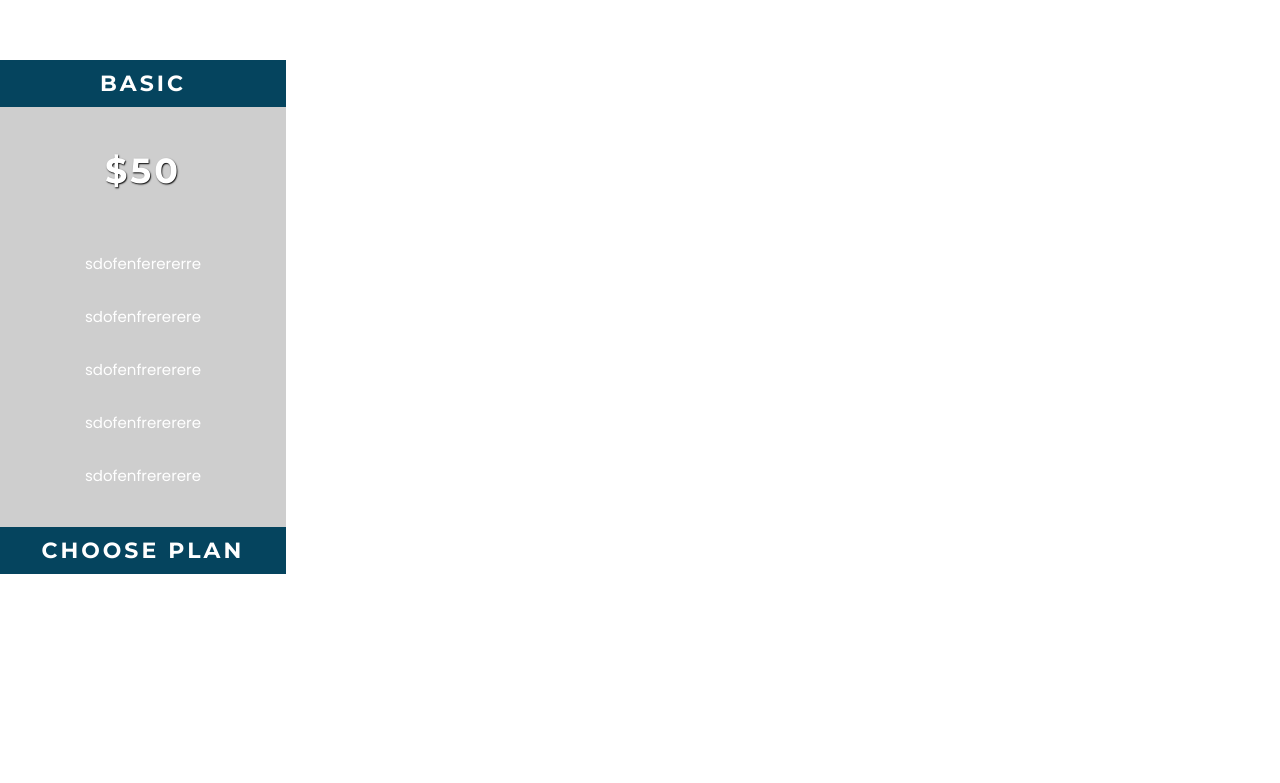
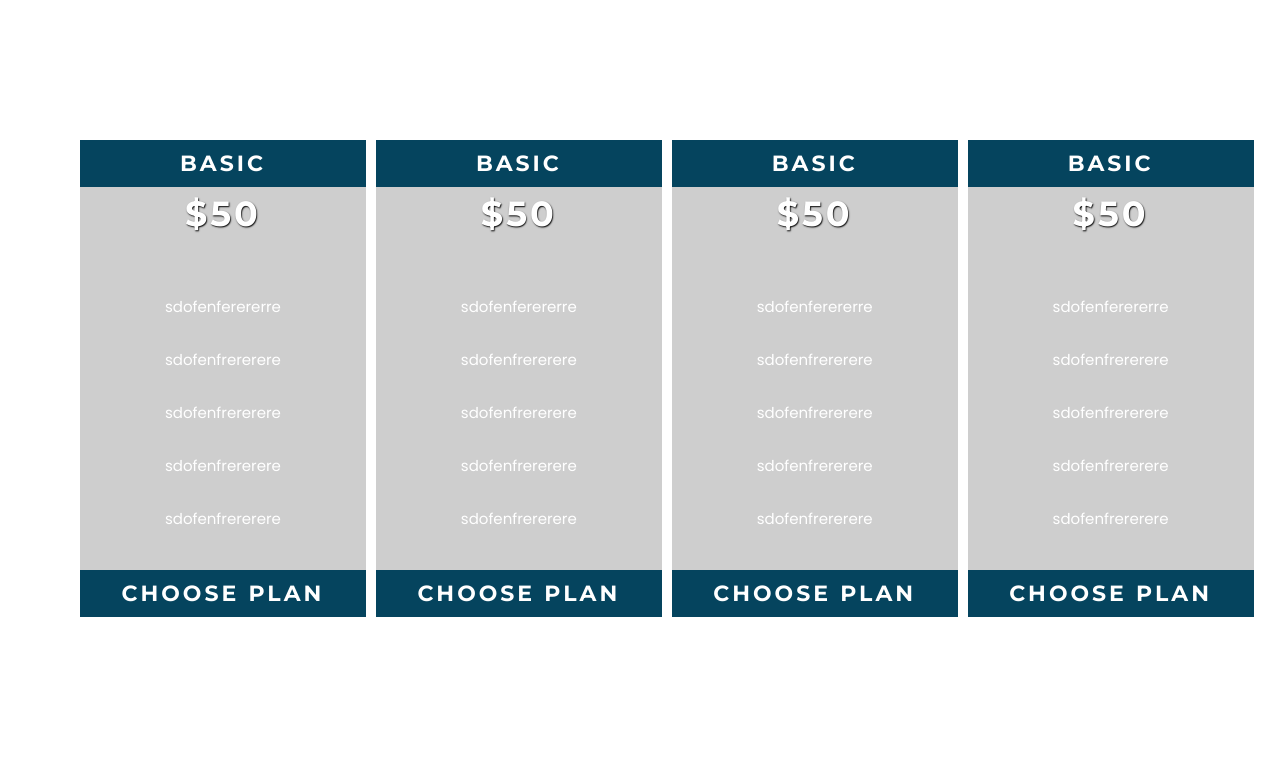
Before and after one commit to AntonyOnScript/dracko-template, a plain HTML site: page index.html in a window 1280 px wide. Shown: the part 3223-4006 px from the top of the page. Drawn offline with Linux system fonts and the light colour scheme.

Commit message:
Fixed plans bugs

```diff
--- a/assets/css/home/plans.css
+++ b/assets/css/home/plans.css
@@ -4,14 +4,18 @@
     display: inline-block;
     padding: 10px 100px;
     font-size: 22px;
+    text-align: center;
+    width: 100%;
 }
 
-#plans .plans-h1-under {
+.plans-h1-under {
     background-color: rgb(5, 68, 94);
     color: white;
     display: inline-block;
-    padding: 10px 41.5px;
+    padding: 10px 10px;
     font-size: 22px;
+    width: 100%;
+    text-align: center;
 }
 
 .plans-div {
@@ -19,8 +23,7 @@
     flex-direction: column;
     justify-content: end;
     align-items: center;
-    height: 420px;
-    width: 286px;
+    width: 100%;
     background-color: rgba(0, 0, 0, 0.192);
 }
 
@@ -31,10 +34,9 @@
 
 .plans-div p:last-child {
     margin-bottom: 25px;
-
 }
 
-#plans .plans-div .plans-div-h1 {
+.plans-div .plans-div-h1 {
     background-color: unset;
     padding: 5px 15px;
     margin-bottom: 40px;
@@ -42,3 +44,10 @@
     color: rgb(255, 255, 255);
     text-shadow: 0.7px 0.7px 1.5px  black;
 }
+
+.plans {
+    display: grid;
+    grid-template-columns: 1fr 1fr 1fr 1fr;
+    column-gap: 10px;
+    padding: var(--padding-space-section-1);
+}
--- a/index.html
+++ b/index.html
@@ -28,7 +28,7 @@
             <a href="#">Home</a>
             <a href="#">About</a>
             <a href="#">Blog</a>
-            <a href="#">Plans</a>
+            <a href="#plans">Plans</a>
             <a href="#">Contact</a>
         </nav>
     </header>
@@ -55,7 +55,9 @@
 
     </section>
 
-    <section id="plans">
+    <section id="plans" class="plans">
+
+        <div class="plans-item">
             <h1 class="plans-h1-above">BASIC</h1>
             <div class="plans-div">
                 <h1 class="plans-div-h1">$50</h1>
@@ -66,6 +68,47 @@
                 <p>sdofenfrererere</p>
             </div>
             <h1 class="plans-h1-under">CHOOSE PLAN</h1>
+        </div>
+
+        <div class="plans-item">
+            <h1 class="plans-h1-above">BASIC</h1>
+            <div class="plans-div">
+                <h1 class="plans-div-h1">$50</h1>
+                <p>sdofenferererre</p>
+                <p>sdofenfrererere</p>
+                <p>sdofenfrererere</p>
+                <p>sdofenfrererere</p>
+                <p>sdofenfrererere</p>
+            </div>
+            <h1 class="plans-h1-under">CHOOSE PLAN</h1>
+        </div>
+
+        <div class="plans-item">
+            <h1 class="plans-h1-above">BASIC</h1>
+            <div class="plans-div">
+                <h1 class="plans-div-h1">$50</h1>
+                <p>sdofenferererre</p>
+                <p>sdofenfrererere</p>
+                <p>sdofenfrererere</p>
+                <p>sdofenfrererere</p>
+                <p>sdofenfrererere</p>
+            </div>
+            <h1 class="plans-h1-under">CHOOSE PLAN</h1>
+        </div>
+
+        <div class="plans-item">
+            <h1 class="plans-h1-above">BASIC</h1>
+            <div class="plans-div">
+                <h1 class="plans-div-h1">$50</h1>
+                <p>sdofenferererre</p>
+                <p>sdofenfrererere</p>
+                <p>sdofenfrererere</p>
+                <p>sdofenfrererere</p>
+                <p>sdofenfrererere</p>
+            </div>
+            <h1 class="plans-h1-under">CHOOSE PLAN</h1>
+        </div>
+
     </section>
 
     <section id="contact">
```
Lines whose indentation alone changed are shown as unchanged.
